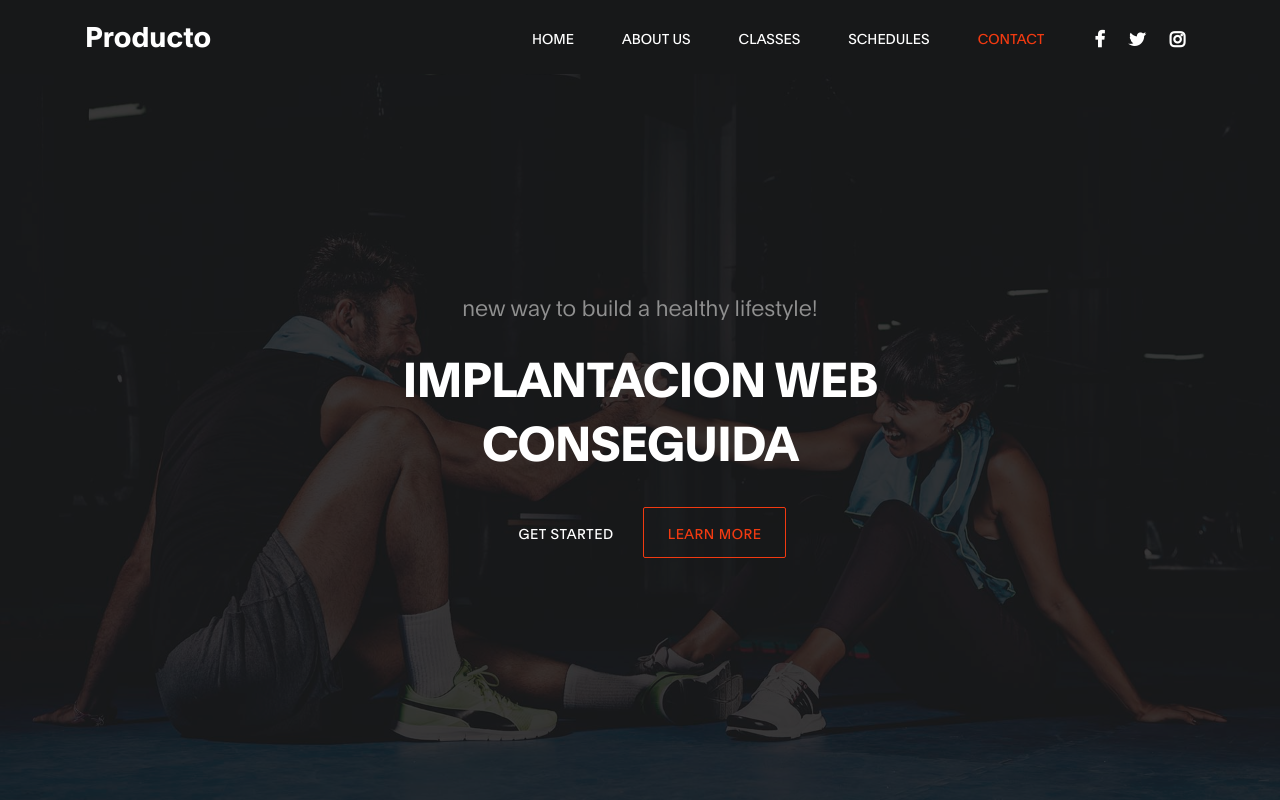
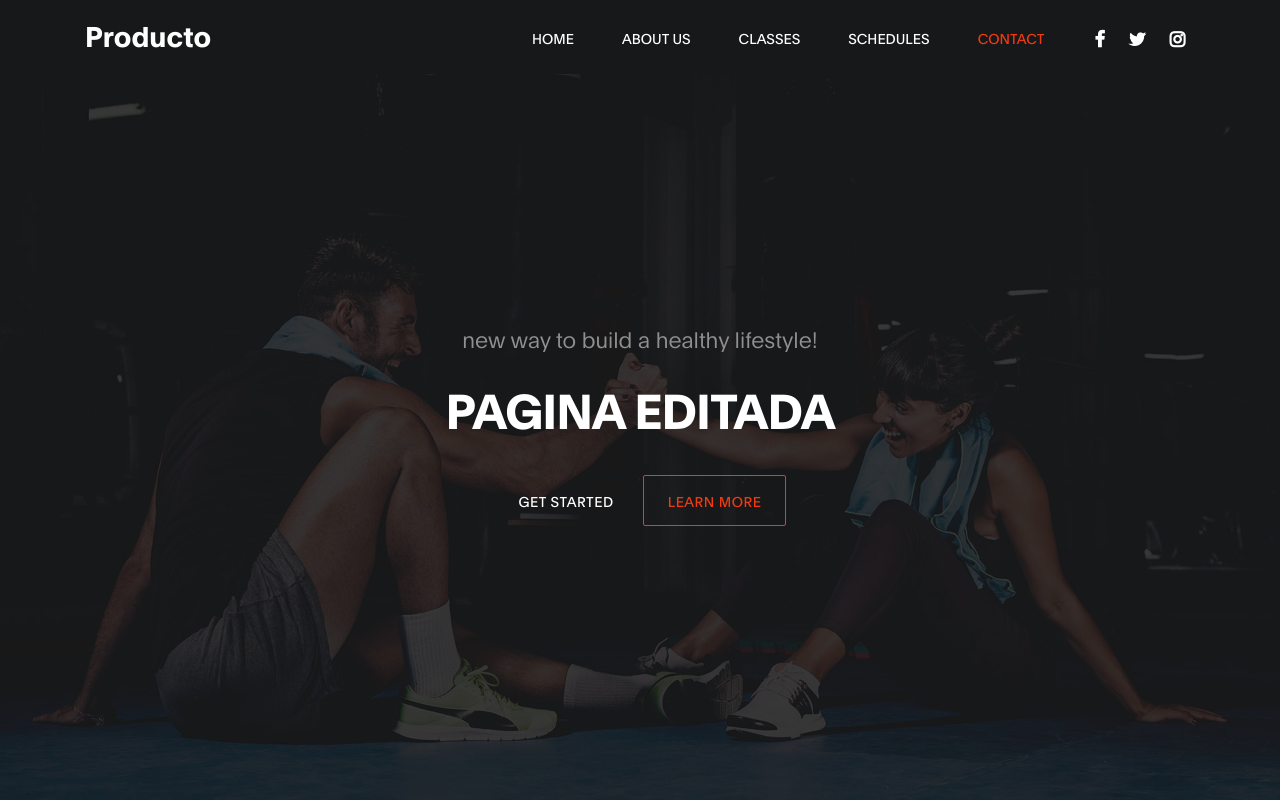
Before and after one commit to orlyn55/App, a plain HTML site: page index.html in a window 1280 px wide. Shown: the top 800 px of the page. Drawn offline with Linux system fonts and the light colour scheme.

Commit message:
Update index.html

```diff
--- a/index.html
+++ b/index.html
@@ -82,7 +82,7 @@ https://www.tooplate.com/view/2119-gymso-fitness
 
                                     <h6 data-aos="fade-up" data-aos-delay="300">new way to build a healthy lifestyle!</h6>
 
-                                    <h1 class="text-white" data-aos="fade-up" data-aos-delay="500">Implantacion Web Conseguida</h1>
+                                    <h1 class="text-white" data-aos="fade-up" data-aos-delay="500">Pagina editada</h1>
 
                                     <a href="#feature" class="btn custom-btn mt-3" data-aos="fade-up" data-aos-delay="600">Get started</a>
 
```
